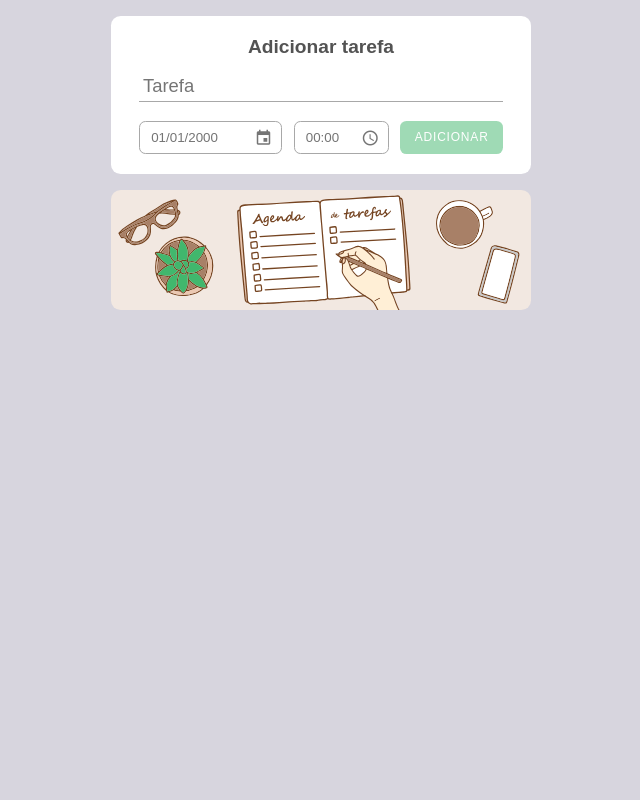
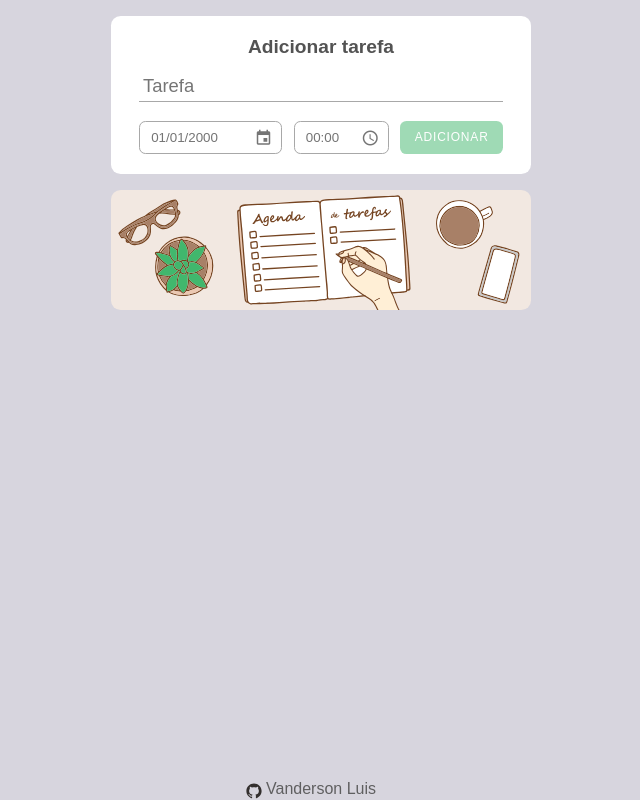
Before and after one commit to vandersonlb/todo-list, a website with bundled scripts: page index.html in a window 1280 px wide. Shown: the whole page, without its empty margins (319-959 px from the left). Built offline with nearby package versions, Linux system fonts and the light colour scheme; a web font is replaced by a local one.

Commit message:
add footer

```diff
--- a/index.html
+++ b/index.html
@@ -71,10 +71,15 @@
     -->
     </main>
 
+    <footer>
+      <a href="https://github.com/vandersonlb" target="blank">Vanderson Luis</a>
+    </footer>
+
   </div>
 
   <script src="./src/js/maskDatetime.js"></script>
   <script src="./src/js/validForm.js"></script>
   <script type="module" src="./src/js/main.js"></script>
+
 </body>
 </html>
--- a/src/css/style.css
+++ b/src/css/style.css
@@ -42,7 +42,9 @@ body {
 }
 
 #app {
+  position: relative;
   width: 26.25rem;
+  min-height: calc(100vh - 3rem);
   margin: 0 auto;
 }
 
@@ -237,8 +239,38 @@ input:checked[type="checkbox"] {
   font-size: 0.7rem;
 }
 
+/** FOOTER **/
+
+footer {
+  position: absolute;
+  opacity: 0.9;
+  width: 26.25rem;
+  bottom: -30px;
+  text-align: center;
+}
+
+footer a {
+  font-size: 1rem;
+  text-decoration: none;
+  color: var(--text-color);
+}
+
+footer::before {
+  content: "";
+  position: absolute;
+  background-image: url("../../src/img/github_mark_small.svg");
+  width: 16px;
+  height: 16px;
+  top: 3px;
+  transform: translateX(-20px);
+}
+
 @media only screen and (max-width: 450px) {
   #app {
+    width: 100%;
+  }
+
+  footer {
     width: 100%;
   }
 
```
Also changed, not shown: src/img/github_mark_small.svg (added).
